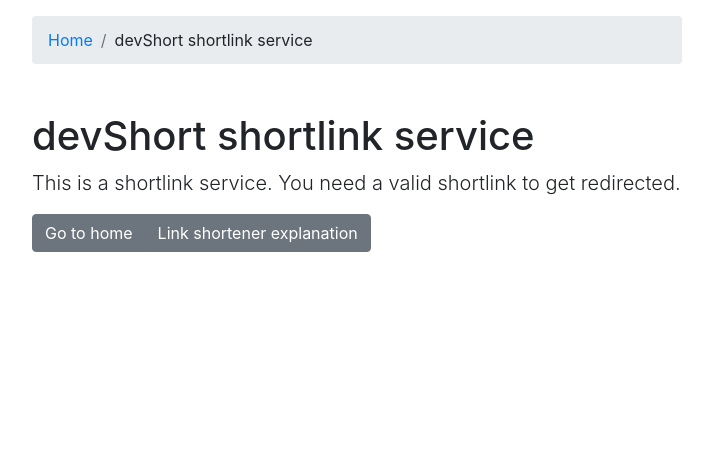
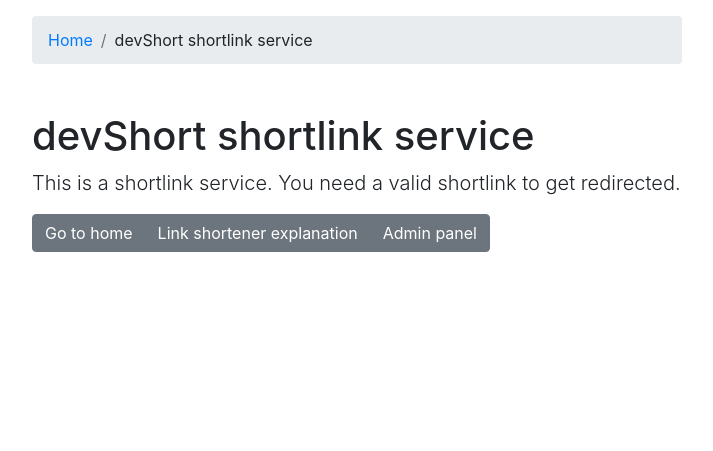
Before and after one commit to gennarovela/devShort, a PHP site: page / in a window 1280 px wide. Shown: the top 451 px of the page, without its empty margins (283-996 px from the left). Run offline with PHP 8.4, Linux system fonts and the light colour scheme.

Commit message:
Add link to admin panel

```diff
--- a/index.php
+++ b/index.php
@@ -45,6 +45,7 @@ if ($config_content["settings"]["custom_links"]) {
             <div class="btn-group" role="group" aria-label="Next actions">
                 <a class="btn btn-secondary" href="<?php echo $config_content["settings"]["home_link"]; ?>" role="button">Go to home</a>
                 <a class="btn btn-secondary" href="https://github.com/flokX/devShort/wiki/What-is-URL-shortening%3F" role="button">Link shortener explanation</a>
+                <a class="btn btn-secondary" href="admin" role="button">Admin panel</a>
             </div>
         </div>
     </main>
```
